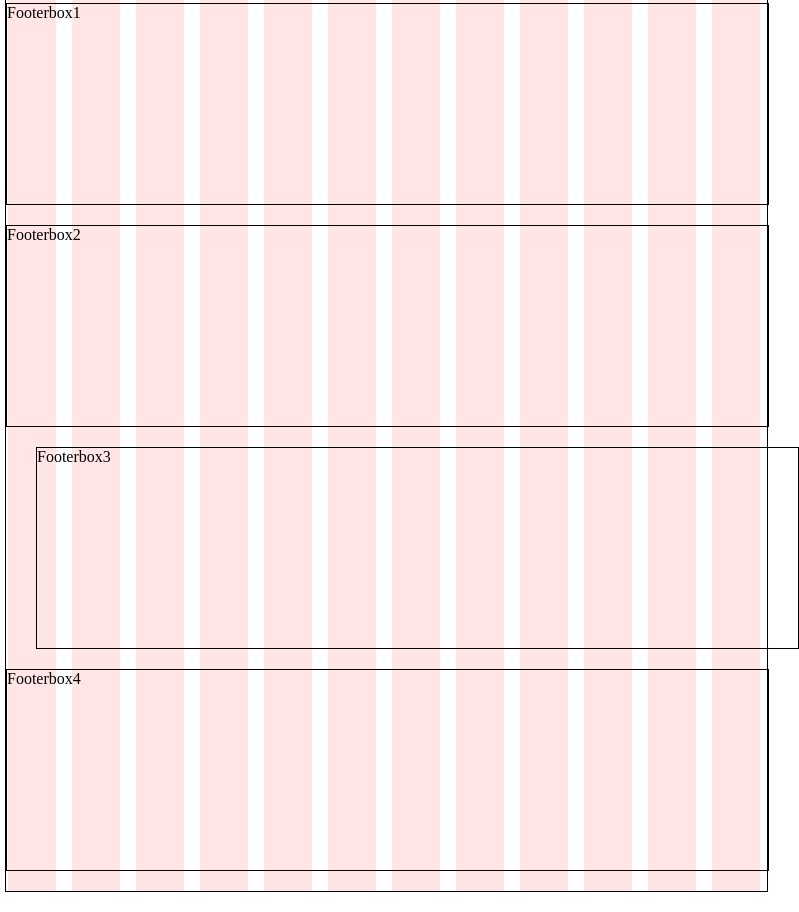
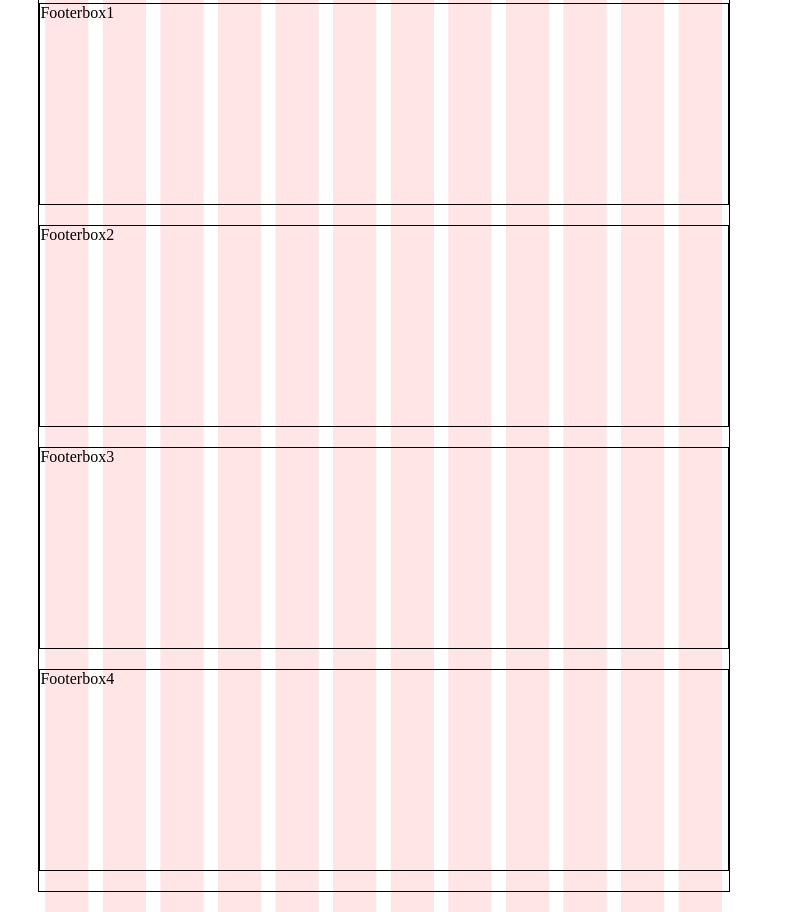
Before and after one commit to smidigt/grid, a plain HTML site: page index.html in a window 768 px wide. Shown: the part 1370-2282 px from the top of the page, 799 px wide, since content can reach past the window. Drawn offline with Linux system fonts and the light colour scheme.

Commit message:
fixade grid

```diff
--- a/css/style.css
+++ b/css/style.css
@@ -1,18 +1,18 @@
 
 body {
 	background: url(../img/12_col.gif) center top repeat-y;
-	background-size: 100%;
+	background-size: 90%;
 }
 
 
 .container{
+	width: 90%;
 	height: 100%;
 	display: grid;
 	grid gap: 10px;
 	grid-template-columns: repeat(12, 1fr);
 	box-sizing: border-box;
-	margin-left:10px;
-	margin-right:10px;
+	margin:auto;
 }
 
 header{
@@ -79,26 +79,44 @@ footer{
 	border:1px solid black;
 	margin-top:20px;
 	grid-row: 12;
+	display:grid;
+	grid-template-columns: repeat(12, 1fr);
 	grid-column-start: 1;
 	grid-column-end: all;
 }
 
 .col-4{
 	height: 200px;
-	width:435px;
+	grid-column-start: 1;
+	grid-column-end:4;
 	display: inline-block;
-	margin:10px;
+	margin-right:10px;
 }
 
 .col-5{
 	display: inline-block;
 	height: 200px;
-	width:435px;
-	margin-left:30px;
+	grid-column-start: 4;
+	grid-column-end:7;
+	margin-left:10px;
+	margin-right:10px;
 }
 
-#left{
-	margin-left:30px;
+.col-6{
+	height: 200px;
+	grid-column-start: 7;
+	grid-column-end:10;
+	display: inline-block;
+	margin-right:10px;
+	margin-left:10px;
+}
+
+.col-7{
+	display: inline-block;
+	height: 200px;
+	grid-column-start: 10;
+	grid-column-end:all;
+	margin-left:10px;
 }
 
 @media screen and (max-width: 1200px) and (min-width: 960px) {
@@ -131,28 +149,9 @@ footer{
 		margin-left:20px;
 	}
 
-	.col-4{
-		width:205px;
-	}
-
-	.col-5{
-		width:215px;
-		margin-left:10px;
-	}
-
-	#left{
-		margin-left:11px;
-		margin-right:11px;
-	}
-
 }
 
 @media screen and (max-width: 960px) and (min-width: 768px) {
-
-	.container{
-		margin-left:5px;
-		margin-right:0px;
-	}
 
 	.col-1{
 		grid-column-start: 1;
@@ -183,21 +182,37 @@ footer{
 	}
 
 	footer{
+		grid-column-start: 1;
+		grid-column-end: all;
 		padding:0px;
-		margin:0px auto;
 		height: 100%;
 	}
 
 	.col-4{
-		width:350px;
+		grid-column-start: 1;
+		grid-column-end: 7;
+	}
+
+	.col-5{
+
+		grid-column-start: 7;
+		grid-column-end: all;
 		margin-left:10px;
 	}
 
-	.col-5{
-		width:350px;
+	.col-6{
+
+		grid-column-start: 1;
+		grid-column-end: 7;
 		margin-left:10px;
 	}
 
+	.col-7{
+
+		grid-column-start: 7;
+		grid-column-end: all;
+		margin-left:10px;
+	}
 }
 
 @media screen and (max-width: 768px) {
@@ -210,8 +225,7 @@ footer{
 		display: block;
 	}
 
-	[class*="col-"],.sidebar,.content,header{
-		width:100%;
+	[class*="col-"],.sidebar,.content,header,footer{
 		grid-column-start: 1;
 		grid-column-end: all;
 		display:block;
--- a/index.html
+++ b/index.html
@@ -21,8 +21,8 @@
 	<footer>
 	<div class="col-4">Footerbox1</div>
 	<div class="col-5" >Footerbox2</div>
-	<div class="col-4" id="left">Footerbox3</div>
-	<div class="col-5" >Footerbox4</div>
+	<div class="col-6">Footerbox3</div>
+	<div class="col-7" >Footerbox4</div>
 	</footer>
 
 	</div>
```
